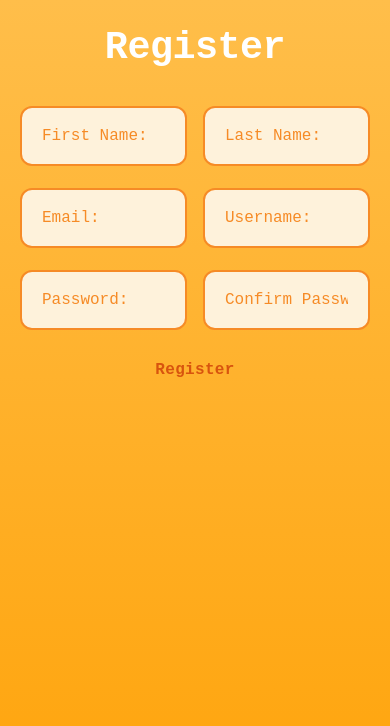
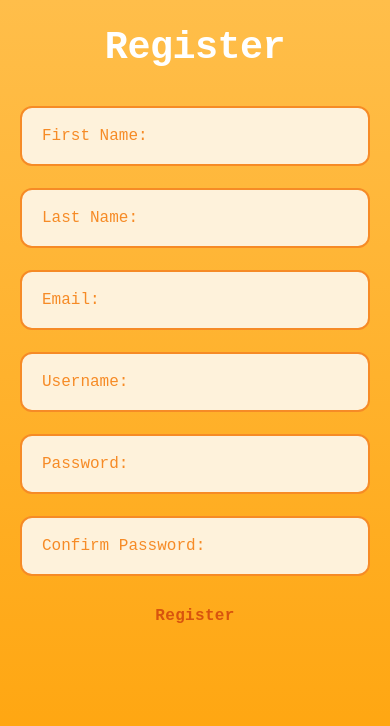
Before and after one commit to tallerasian/Web-Dev-Project, a Flask app: page /register in a window 390 px wide. Shown: the top 726 px of the page. Run offline with Flask 3, Linux system fonts and the light colour scheme; some libraries are stand-ins or nearby versions.

Commit message:
Stack register fields on mobile

```diff
--- a/app/static/css/register.css
+++ b/app/static/css/register.css
@@ -131,4 +131,9 @@ form {
     width: 100%;
     max-width: 100%;
   }
+
+  .form-row {
+    flex-direction: column;
+    gap: 12px;
+  }
 }
```
